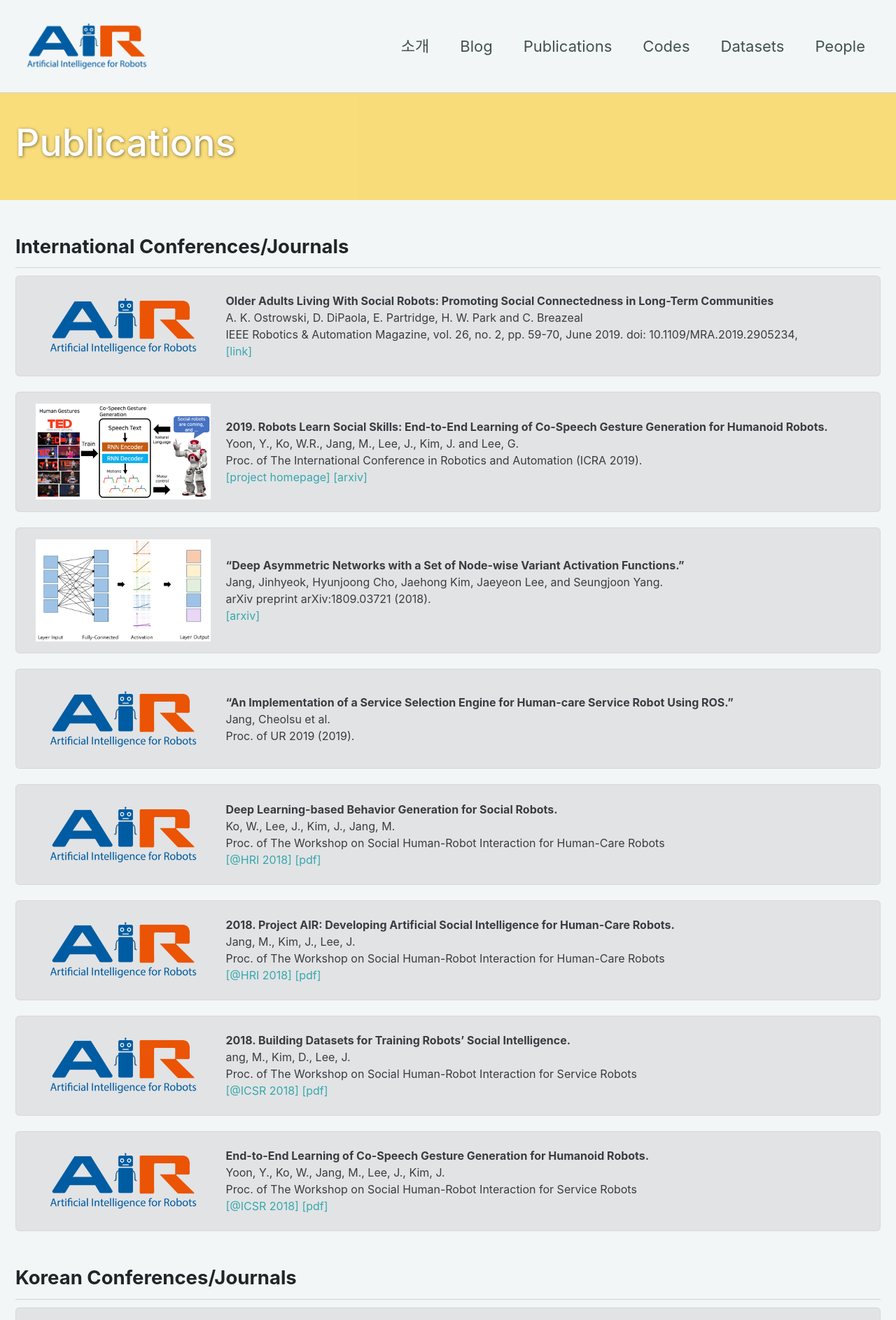
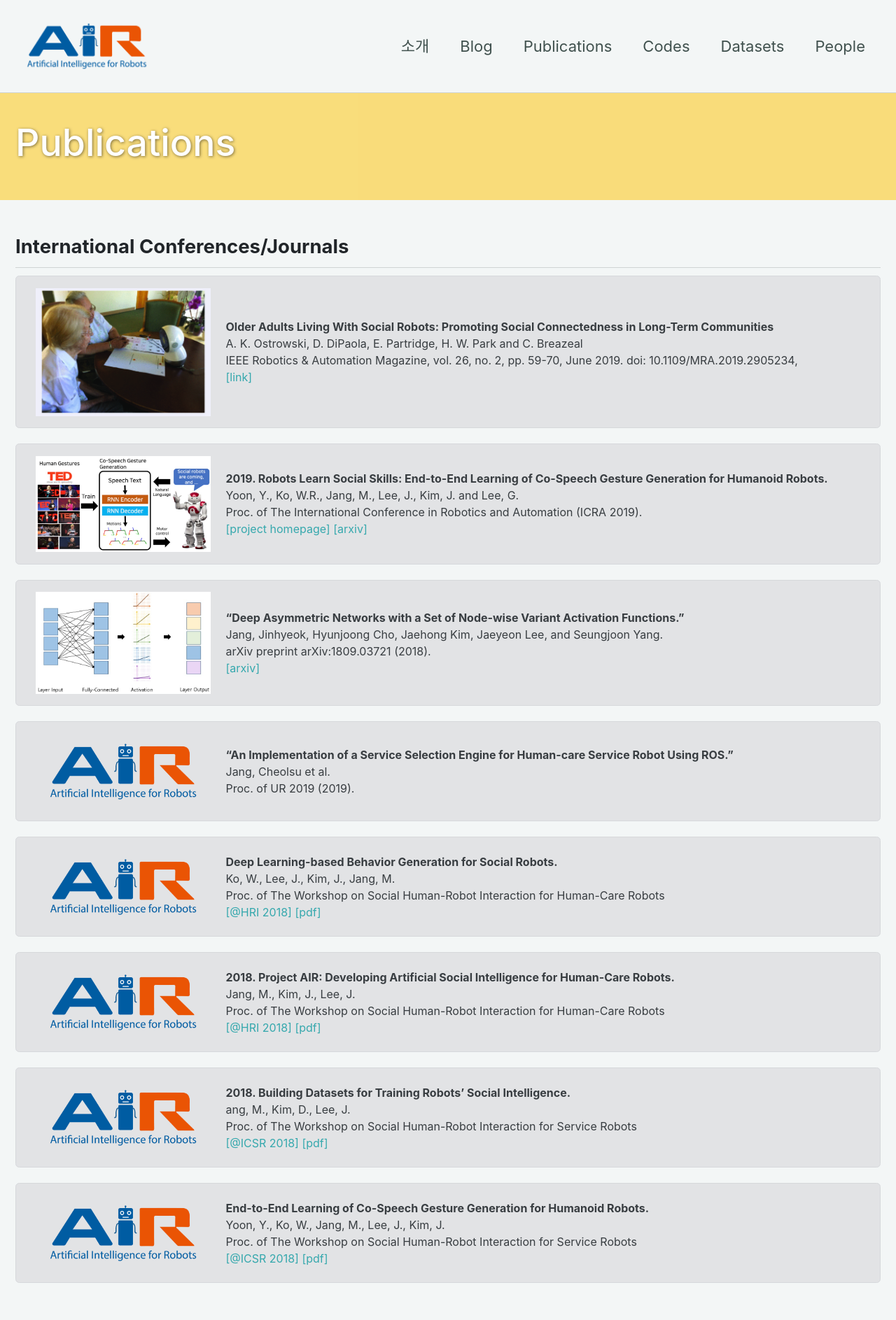
Before and after one commit to ai4robot/ai4robot.github.io, a Jekyll site: the page built from _pages/publications.md, in a window 1280 px wide. Shown: the top 1887 px of the page at 70% size. Built offline with Jekyll 4.4.1, drawn with Linux system fonts in a browser that asks for light colours; cached includes are drawn as plain includes; nearby versions of some CDN libraries.

Commit message:
a publication image added

```diff
--- a/_data/publications.yml
+++ b/_data/publications.yml
@@ -4,7 +4,7 @@ main:
       - title: "Older Adults Living With Social Robots: Promoting Social Connectedness in Long-Term Communities"
         author: "A. K. Ostrowski, D. DiPaola, E. Partridge, H. W. Park and C. Breazeal"
         academy: "IEEE Robotics & Automation Magazine, vol. 26, no. 2, pp. 59-70, June 2019. doi: 10.1109/MRA.2019.2905234, "
-        image : "/assets/air.png"
+        image : "/assets/mit_2019.png"
         link:
           - name: "link"
             url: "https://ieeexplore.ieee.org/stamp/stamp.jsp?tp=&arnumber=8703390&isnumber=8735986&tag=1"
```
Also changed, not shown: assets/mit_2019.png (added).
